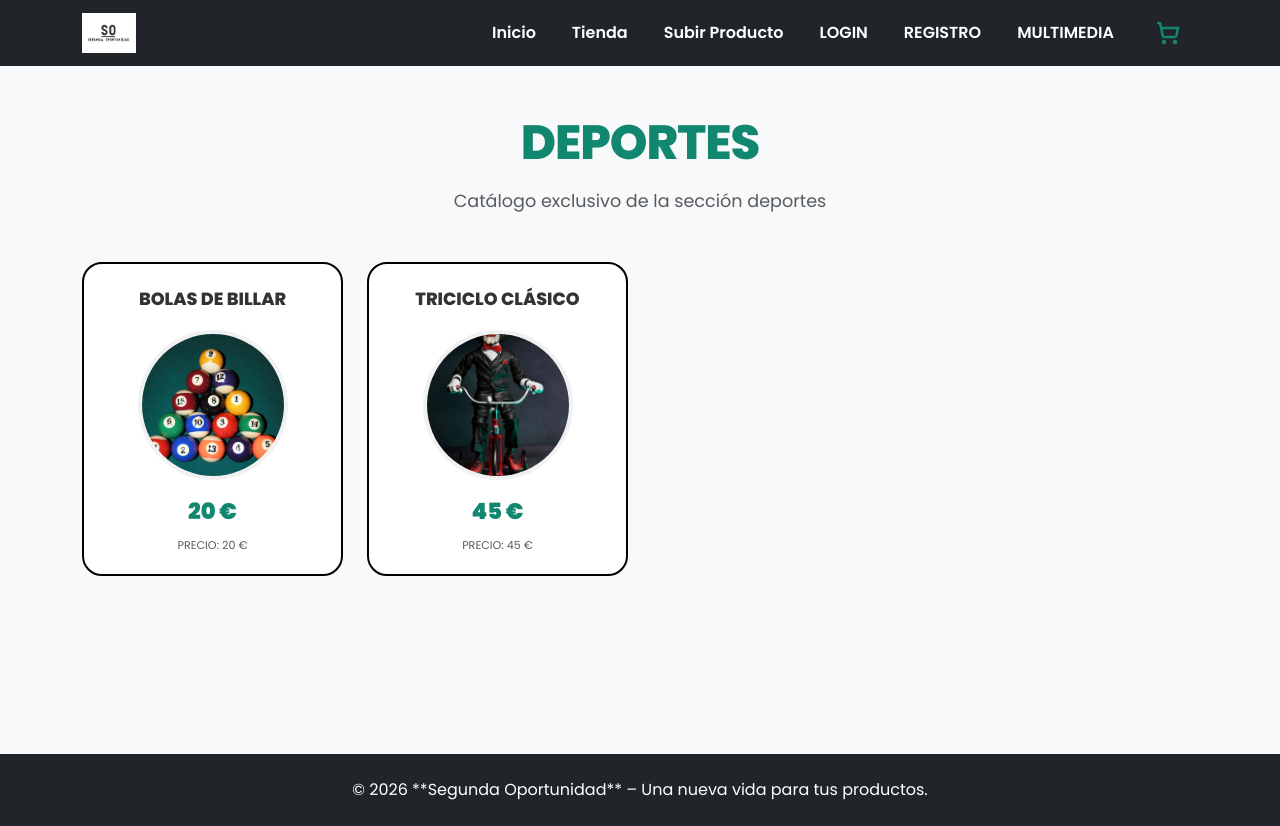
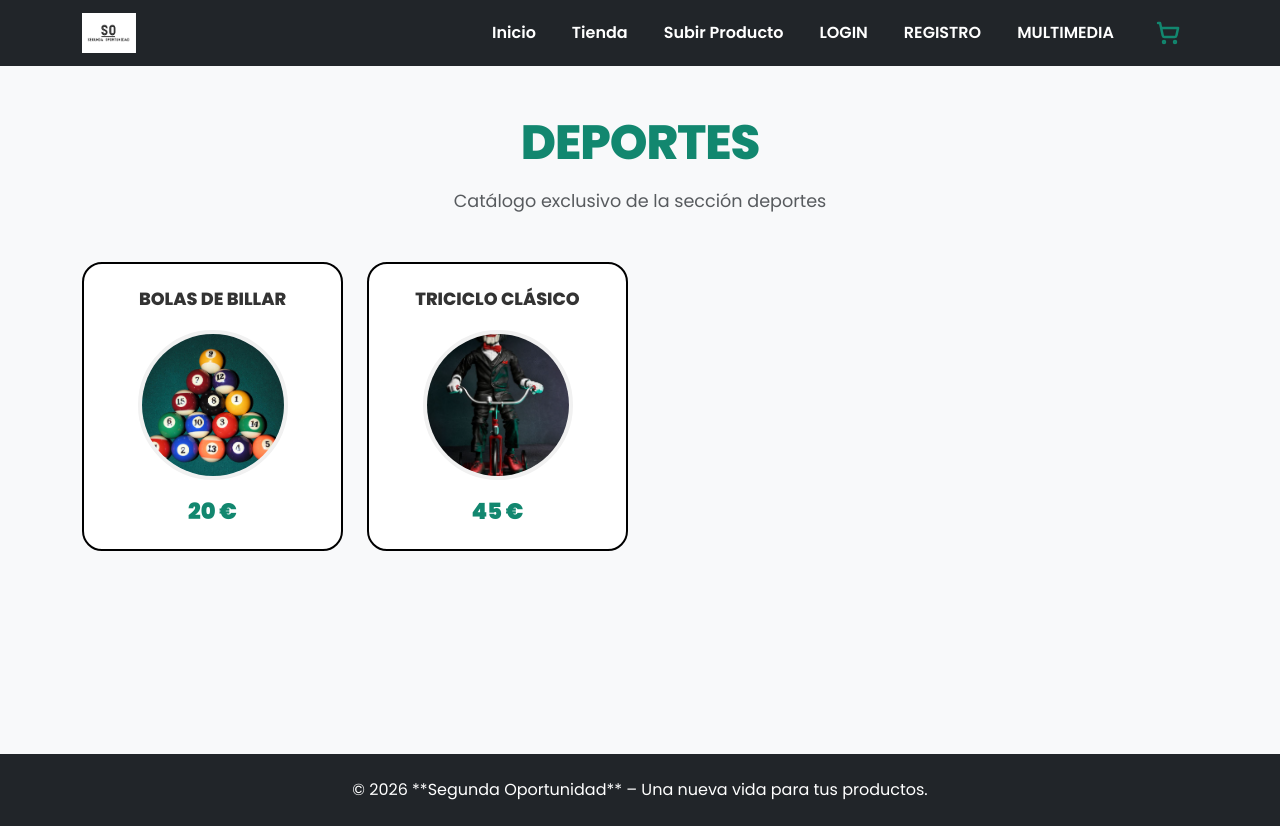
Before and after one commit to SashaBidardel/reto2-interfaces, a React (Create React App) app: page /categoria/deportes in a window 1280 px wide. Built offline with nearby package versions, Linux system fonts and the light colour scheme.

Commit message:
arreglando producto detalle

```diff
--- a/src/pages/CategoriaDetalle.jsx
+++ b/src/pages/CategoriaDetalle.jsx
@@ -41,9 +41,7 @@ const CategoriaDetalle = () => {
                       <img src={prod.img} alt={prod.nombre} />
                     </div>
                     <span className="precio-producto">{prod.precio}</span>
-                    <small className="text-uppercase text-muted d-block mt-2" style={{fontSize: '0.7rem'}}>
-                      Precio: {prod.precio}
-                    </small>
+
                   </div>
                 </Link>
               </Col>
```
